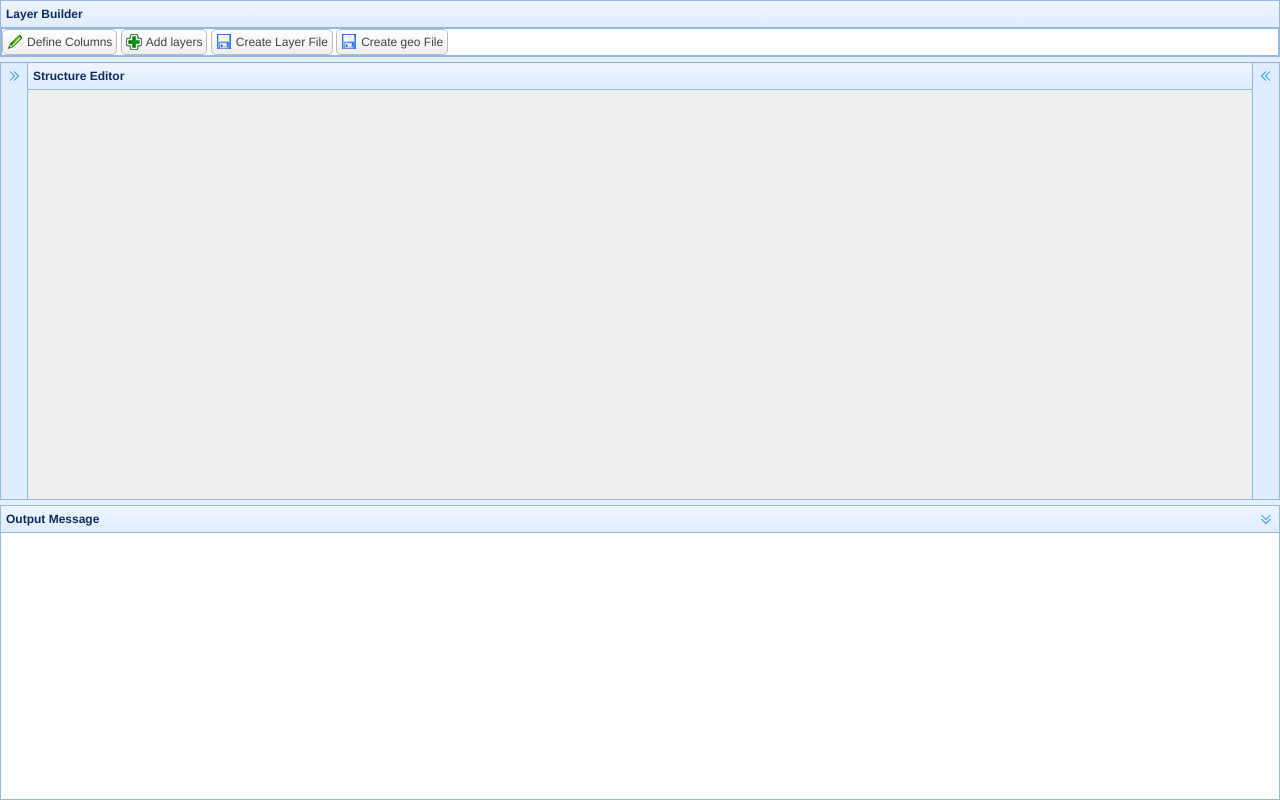
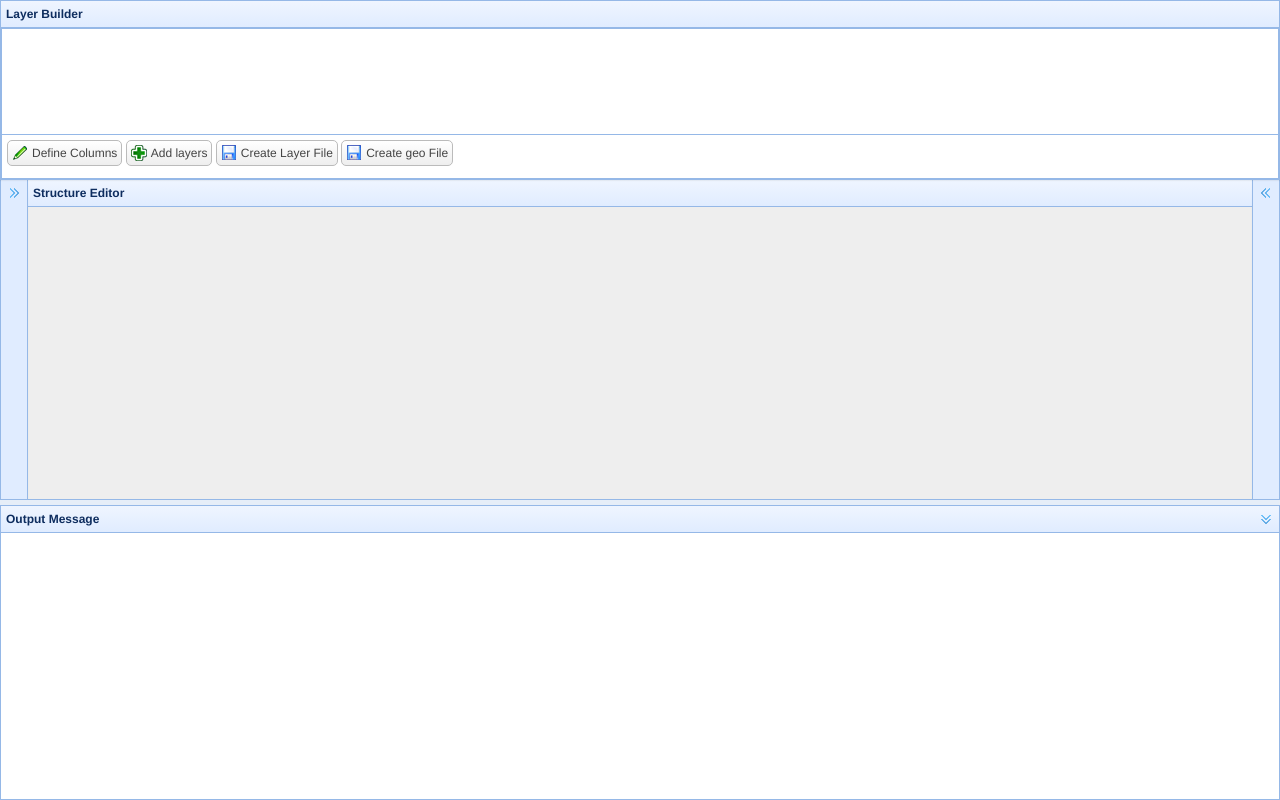
Before and after one commit to saeidcrosslight/layer_builder, a website with bundled scripts: page index.html in a window 1280 px wide. Built offline with nearby package versions, Linux system fonts and the light colour scheme; files whose address does not match are found by name.

Commit message:
moved dropdown

```diff
--- a/index.html
+++ b/index.html
@@ -7,27 +7,31 @@
         <link rel="stylesheet" type="text/css" href="./src/bootstrap/dist/css/bootstrap.min.css">
         <link rel="stylesheet" type="text/css" href="./src/style/style.css">
         <link rel="stylesheet" type="text/css" href="./src/jquery-easyui-1.5.3/themes/color.css">
-
+        <link href="css/style.css" rel="stylesheet">
+        <link href="css/style_Apsys.css" rel="stylesheet">
         <title>Layer Builder</title>
     </head>
     <!-- The ng-app directive -->
     <body class="easyui-layout">
-        <div data-options="region:'north',title:'Layer Builder',split:true, collapsible:false" style="height:62px; z-index: 1;">
+        <div data-options="region:'north',title:'Layer Builder',split:false, collapsible:false" style="height:180px;">
+            <div class="easyui-layout" data-options="fit:true">
+                <div data-options="region:'north'" style="height:120px;">
+                    <layerbuilderheader/>
+                </div>
+                <div data-options="region:'south'" style="height:45px">
+                        <div ng-controller="DrawingToolController" style="padding:5px;">
+                            <a ng-show = "!columnsAreDefined" ng-click="selectStructure()" href="#" class="easyui-linkbutton" data-options="iconCls:'icon-edit'">Define Columns</a>
+                            <a ng-show = "columnsAreDefined" ng-click="addLayer()" class="easyui-linkbutton" data-options="iconCls:'icon-add'">Add layers</a>
+                            <a ng-show = "layerIsCreated" ng-click="writeLayerFile()" class="easyui-linkbutton" data-options="iconCls:'icon-save'">Create Layer File</a>
+                            <a ng-controller="rightClickController" ng-click="rightClickEvent()" class="easyui-linkbutton" data-options="iconCls:'icon-save'">Create geo File</a>
+                        </div>
+                </div>
+            </div>
 
             <!--<header-menu ng-controller="DrawingToolController"/>-->
           <!--  <div layerbuilderheader></div>-->
-            <div ng-controller="DrawingToolController">
 
-                <div class="easyui-panel" style="padding:5px;">
 
-                    <a ng-show = "!columnsAreDefined" ng-click="selectStructure()" href="#" class="easyui-linkbutton" data-options="iconCls:'icon-edit'">Define Columns</a>
-                    <a ng-show = "columnsAreDefined" ng-click="addLayer()" class="easyui-linkbutton" data-options="iconCls:'icon-add'">Add layers</a>
-                    <a ng-show = "layerIsCreated" ng-click="writeLayerFile()" class="easyui-linkbutton" data-options="iconCls:'icon-save'">Create Layer File</a>
-                    <a ng-controller="rightClickController" ng-click="rightClickEvent()" class="easyui-linkbutton" data-options="iconCls:'icon-save'">Create geo File</a>
-                </div>
-
-            </div>
-            <layerbuilderheader/>
         </div>
         <div data-options="region:'south',title:'Output Message',split:true,collapsed:false" style="height:300px;">
             <message-tab ng-controller="messageTabContrller"></message-tab>
```
Also changed, not shown: views/header/page/header.html (+2 -2 lines).
